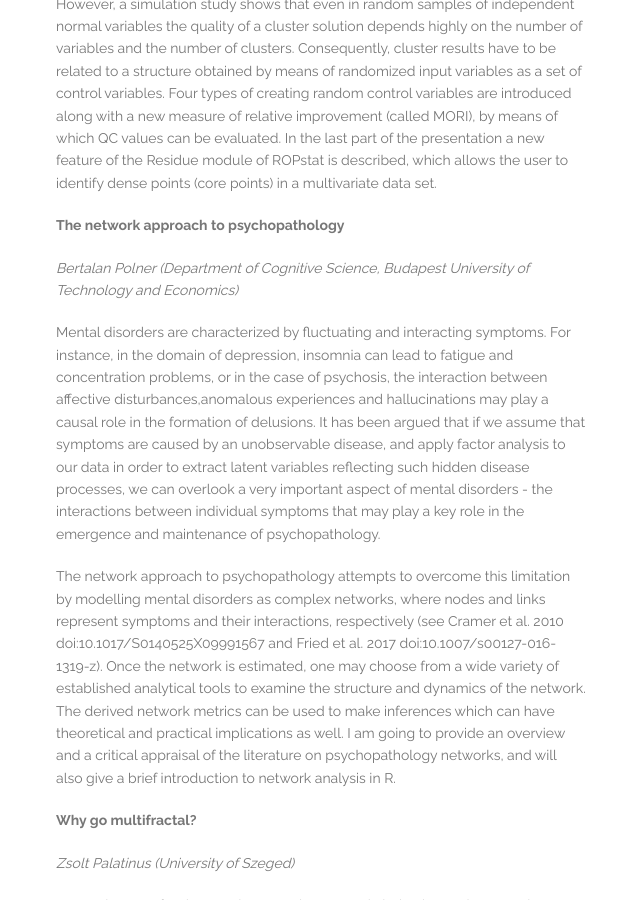
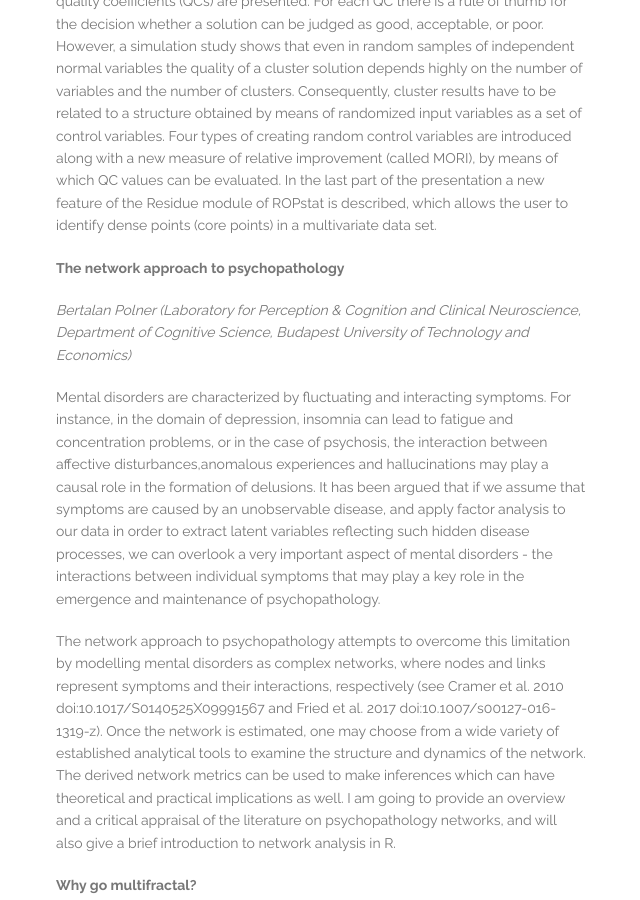
Before and after one commit to cogstat/cogstat_website, a Jekyll site: the page built from best_practices_symposium/program.md, in a window 1280 px wide and 900 px high, scrolled down 3609 px. Shown: the whole window, without its empty margins (39-679 px from the left). Built offline with Jekyll 4.4.1, drawn with Linux system fonts in a browser that asks for light colours; some of the changed text lies outside the part shown.

Commit message:
some fixes

```diff
--- a/best_practices_symposium/program.md
+++ b/best_practices_symposium/program.md
@@ -5,6 +5,8 @@
 ## Best practices in data analysis and statistics symposium
 
 The program is not final, expect to see some changes.
+
+The talks will be 15 minutes long, and the discussions will be practically unlimited.
 
 ### Program
 
@@ -75,7 +77,7 @@
 
 __The network approach to psychopathology__
 
-_Bertalan Polner (Department of Cognitive Science, Budapest University of Technology and Economics)_
+_Bertalan Polner (Laboratory for Perception & Cognition and Clinical Neuroscience, Department of Cognitive Science, Budapest University of Technology and Economics)_
 
 Mental disorders are characterized by fluctuating and interacting symptoms. For instance, in the domain of depression, insomnia can lead to fatigue and concentration problems, or in the case of psychosis, the interaction between affective disturbances,anomalous experiences and hallucinations may play a causal role in the formation of delusions. It has been argued that if we assume that symptoms are caused by an unobservable disease, and apply factor analysis to our data in order to extract latent variables reflecting such hidden disease processes, we can overlook a very important aspect of mental disorders - the interactions between individual symptoms that may play a key role in the emergence and maintenance of psychopathology.
 
```
